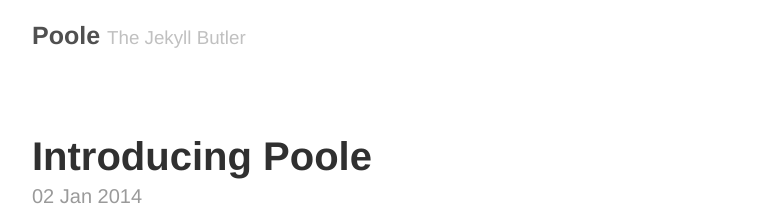
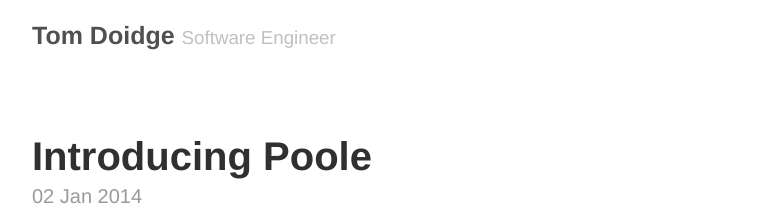
Before and after one commit to tombdoidge/tombdoidge.github.io, a Jekyll site: the page built from index.html, in a window 1280 px wide. Shown: the top 215 px of the page, without its empty margins (248-1031 px from the left). Built offline with Jekyll 4.4.1, drawn with Linux system fonts in a browser that asks for light colours; Markdown is read by kramdown in place of the engine named in the settings; the list of posts is cut into pages by our own code.

Commit message:
Customised settings

```diff
--- a/CNAME
+++ b/CNAME
@@ -1 +1 @@
-demo.getpoole.com
+tomdoidge.com
--- a/_config.yml
+++ b/_config.yml
@@ -6,17 +6,17 @@ pygments:         true
 permalink:        pretty
 
 # Setup
-title:            Poole
-tagline:          The Jekyll Butler
-url:              http://getpoole.com
+title:            Tom Doidge
+tagline:          Software Engineer
+url:              http://tomdoidge.com
 paginate:         1
 baseurl:          /
 author:
-  name:           Mark Otto
-  url:            https://twitter.com/mdo
-  email:          markdotto@gmail.com
+  name:           Tom Doidge
+  url:            http://tomdoidge.com
+  email:          tom@tomdoidge.com
 
 # Custom vars
 version:          1.0.0
 github:
-  repo:           https://github.com/poole/poole
+  repo:           https://github.com/tombdoidge/tombdoidge.github.io
```
